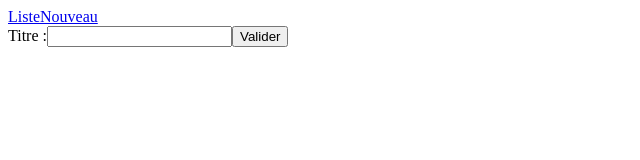
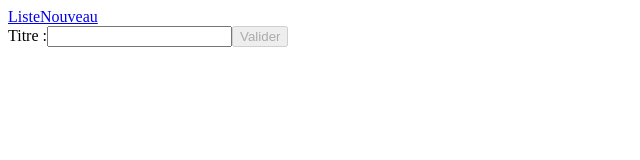
Before and after one commit to Lokymil/formation-sur-mesure-Angular, an Angular app: page /new in a window 1280 px wide. Shown: the top 160 px of the page, without its empty margins (0-640 px from the left). Built offline with nearby package versions, Linux system fonts and the light colour scheme.

Commit message:
Add front validation

```diff
--- a/src/app/todos/todo-form/todo-form.component.html
+++ b/src/app/todos/todo-form/todo-form.component.html
@@ -1,5 +1,14 @@
 <form [formGroup]="todo" (ngSubmit)="onSubmit()">
     <label>Titre :</label>
     <input id="name" type="text" formControlName="title">
-    <button type="submit">Valider</button>
+    <div *ngIf="title?.invalid && (title?.dirty || title?.touched)">
+        <div *ngIf="title?.errors?.required">
+            Le titre est obligatoire.
+        </div>
+        <div *ngIf="title?.errors?.maxlength">
+            Le titre est trop long.
+        </div>
+    </div>
+
+    <button type="submit" [disabled]="!todo?.valid">Valider</button>
 </form>
--- a/src/app/todos/todo-form/todo-form.component.ts
+++ b/src/app/todos/todo-form/todo-form.component.ts
@@ -1,5 +1,5 @@
 import { Component, OnInit } from '@angular/core';
-import { FormControl, FormGroup } from '@angular/forms';
+import { FormControl, FormGroup, Validators } from '@angular/forms';
 import { Router } from '@angular/router';
 import { TodoService } from '../todo.service';
 
@@ -10,12 +10,19 @@ import { TodoService } from '../todo.service';
 })
 export class TodoFormComponent implements OnInit {
   todo = new FormGroup({
-    title: new FormControl(''),
+    title: new FormControl('', [
+      Validators.required,
+      Validators.maxLength(100),
+    ]),
   });
 
   constructor(private todoService: TodoService, private router: Router) {}
 
   ngOnInit(): void {}
+
+  get title() {
+    return this.todo.get('title');
+  }
 
   onSubmit() {
     this.todoService
```
